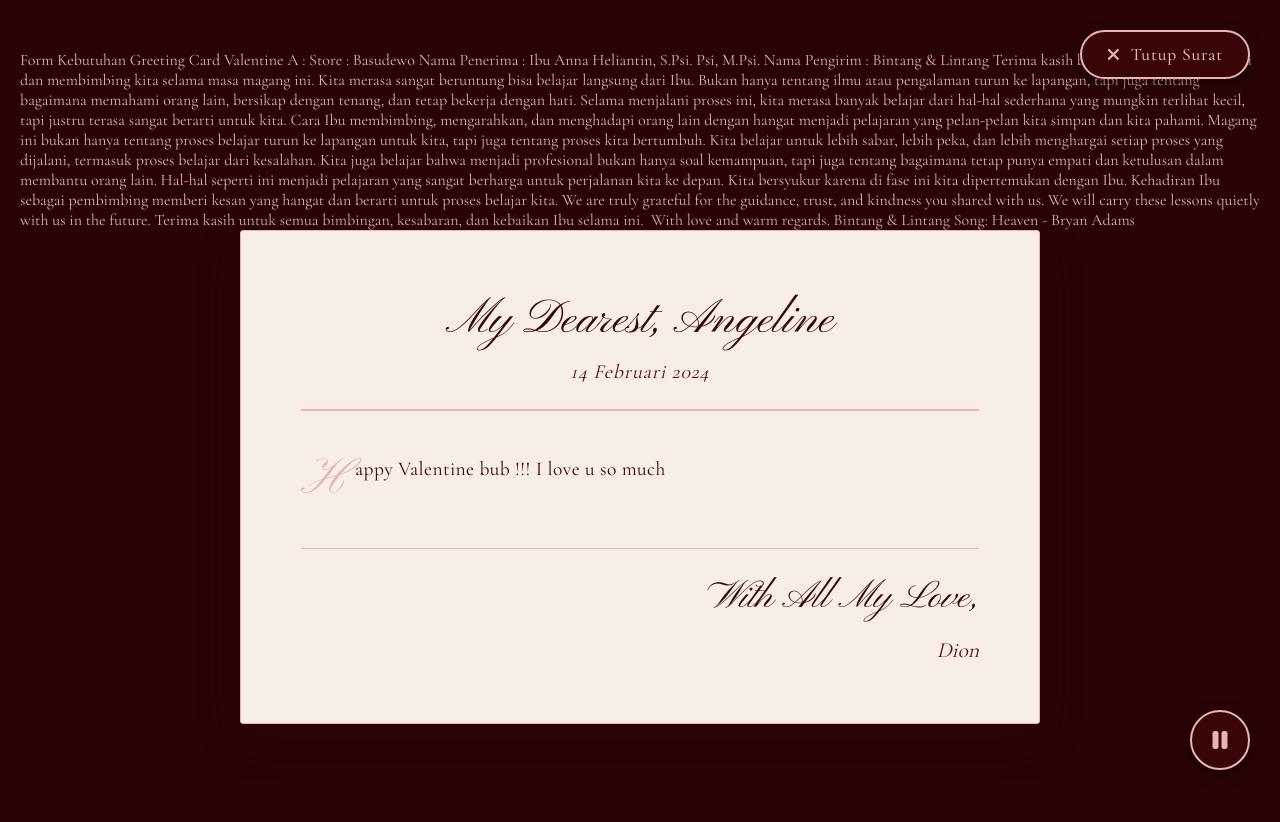
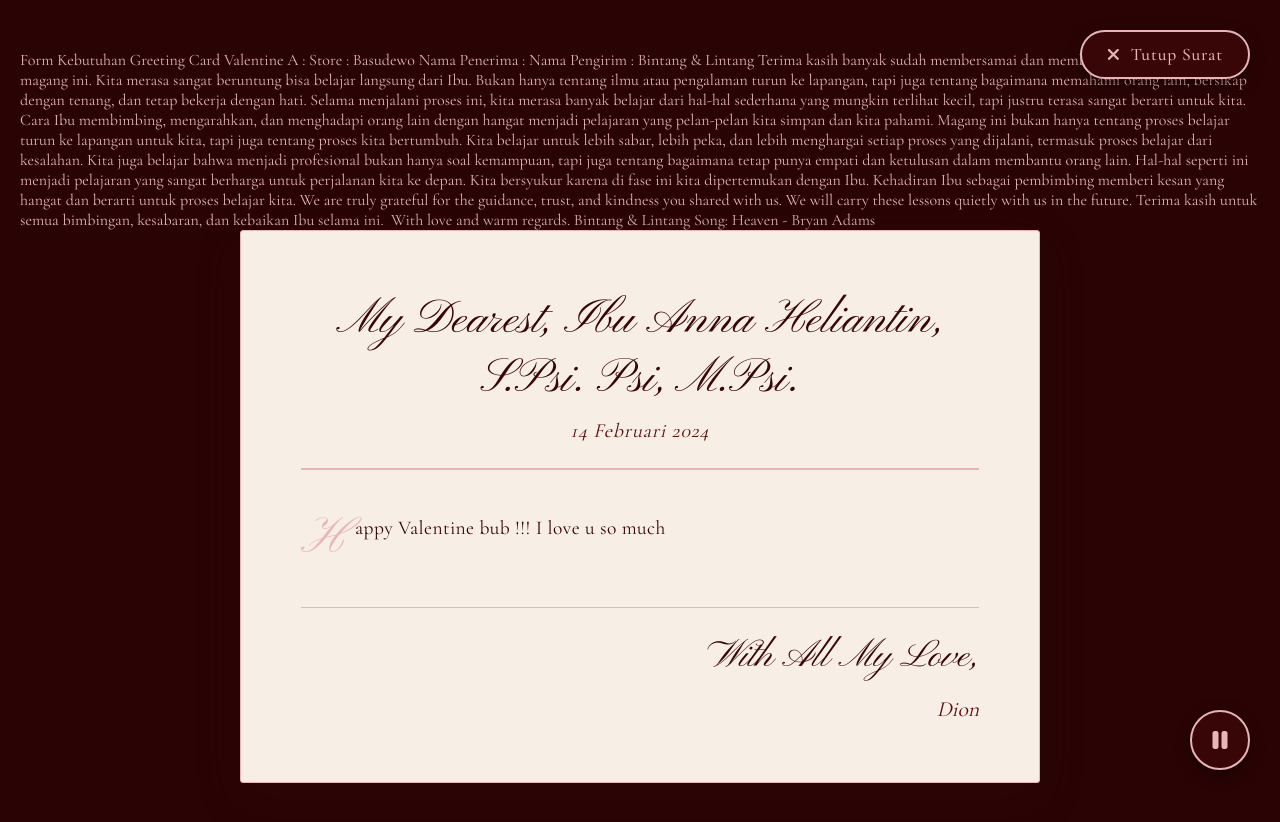
Before and after one commit to greetzza/valentine016, a plain HTML site: page index.html in a window 1280 px wide. Both pictures are taken after a click on the element 640 px from the left and 400 px from the top of the page. Before the commit the page ends 800 px from the top, so only its background shows below. Drawn offline with nearby package versions, Linux system fonts and the light colour scheme.

Commit message:
Update index.html

```diff
--- a/index.html
+++ b/index.html
@@ -375,7 +375,7 @@
         <div class="valentine-card" id="valentineCard">
             <h1 class="valentine-title">Happy Valentine</h1>
             <p class="valentine-subtitle">A Special Message</p>
-            <div class="recipient-name">For Angeline</div>
+            <div class="recipient-name">For Ibu Anna Heliantin, S.Psi. Psi, M.Psi.</div>
             <p class="click-instruction">Klik untuk membuka surat</p>
         </div>
     </div>
@@ -390,7 +390,7 @@
         Form Kebutuhan Greeting Card Valentine A :
 
 Store : Basudewo
-Nama Penerima : Ibu Anna Heliantin, S.Psi. Psi, M.Psi.
+Nama Penerima :
 Nama Pengirim : Bintang & Lintang
 
 Terima kasih banyak sudah membersamai dan membimbing kita selama masa magang ini. Kita merasa sangat beruntung bisa belajar langsung dari Ibu. Bukan hanya tentang ilmu atau pengalaman turun ke lapangan, tapi juga tentang bagaimana memahami orang lain, bersikap dengan tenang, dan tetap bekerja dengan hati.
@@ -412,7 +412,7 @@ Bintang & Lintang
 Song: Heaven - Bryan Adams
         <div class="letter-content">
             <div class="letter-header">
-                <h2 class="letter-title">My Dearest, Angeline</h2>
+                <h2 class="letter-title">My Dearest, Ibu Anna Heliantin, S.Psi. Psi, M.Psi.</h2>
                 <p class="letter-date">14 Februari 2024</p>
             </div>
 
```
